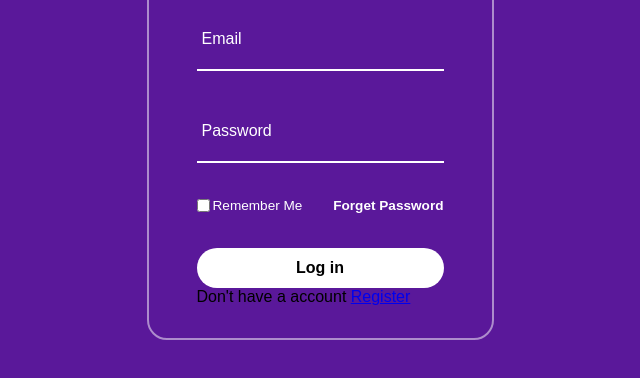
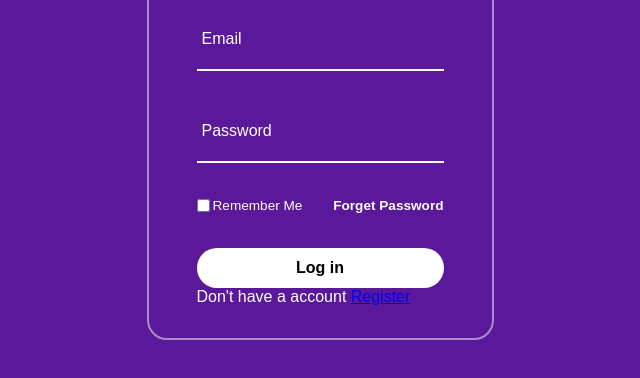
Before and after one commit to arthurdelaterra12B/Iuwakir, a plain HTML site: page index.html in a window 1280 px wide. Shown: the part 276-654 px from the top of the page, without its empty margins (320-960 px from the left). Drawn offline with Linux system fonts and the light colour scheme.

Commit message:
register color

```diff
--- a/style.css
+++ b/style.css
@@ -117,3 +117,7 @@ button{
     font-size: 1rem;
     font-weight: 600;
 }
+
+.register {
+    color: #fff;
+}
```
